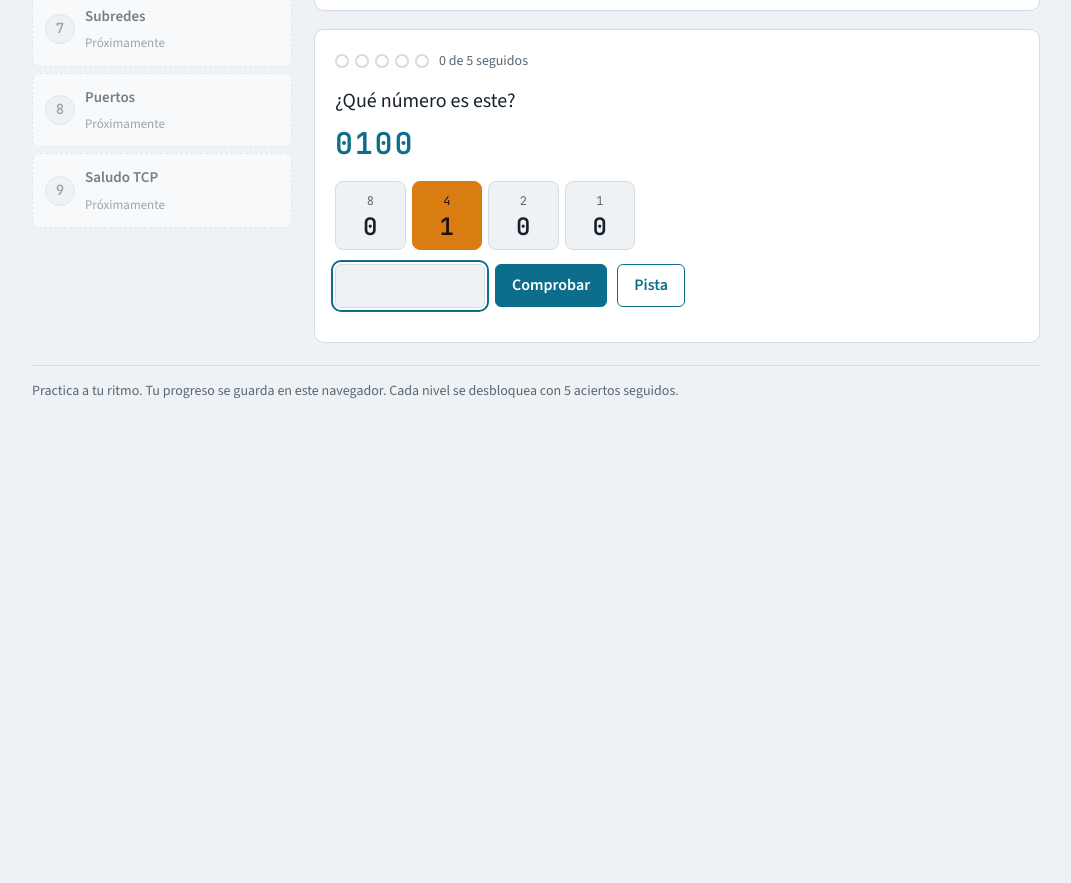
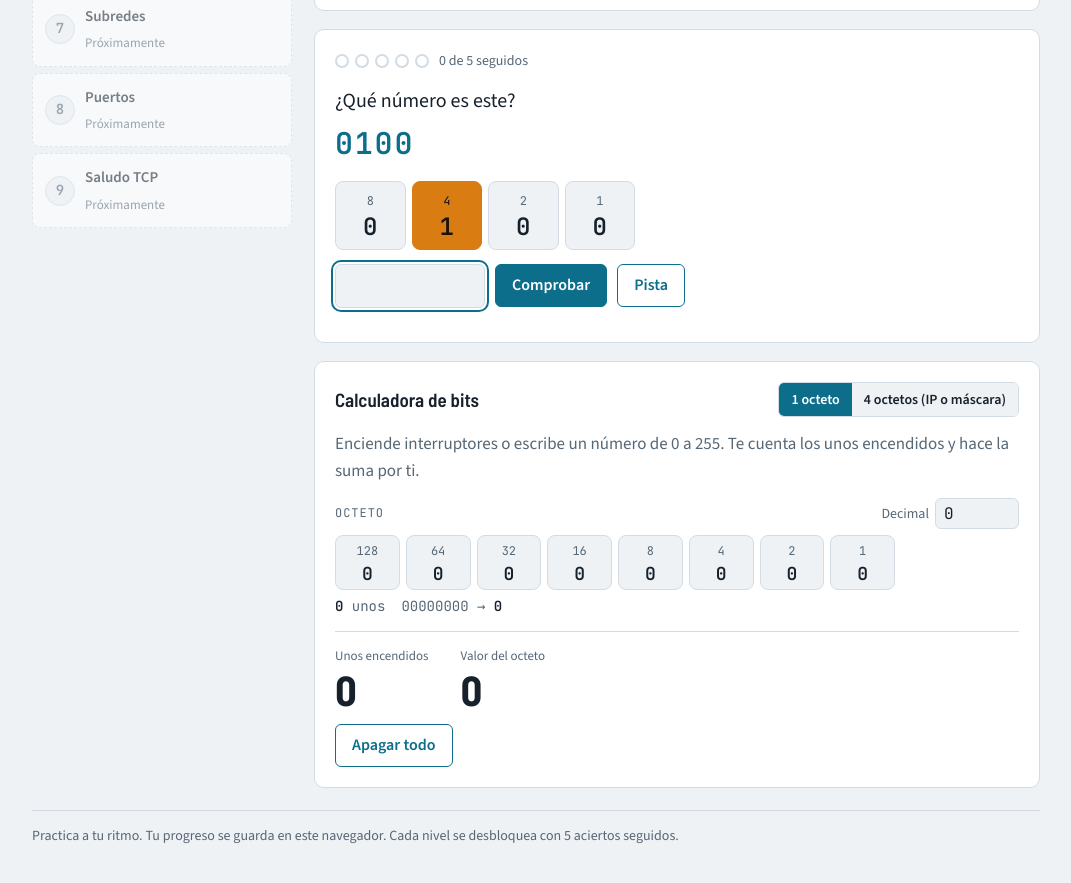
Before and after one commit to Rhuerga-dev/cyber-lab, a plain HTML site: page index.html in a window 1280 px wide. Shown: the part 601-1484 px from the top of the page, without its empty margins (104-1175 px from the left). Before the commit the page ends 1058 px from the top, so only its background shows below. Drawn offline with nearby package versions, Linux system fonts and the light colour scheme.

Commit message:
Añadir calculadora de bits

```diff
--- a/index.html
+++ b/index.html
@@ -96,6 +96,26 @@ button:disabled{opacity:.5;cursor:default}
 .ref td,.ref th{border:1px solid var(--line);padding:4px 10px;text-align:center}
 .ref th{font-family:var(--f-body);color:var(--muted);font-weight:600}
 .tablewrap{overflow-x:auto}
+/* Calculadora */
+.seg{display:flex;border:1px solid var(--line);border-radius:6px;overflow:hidden}
+.segb{font:inherit;font-size:14px;font-weight:600;padding:6px 12px;border:0;background:var(--bg);color:var(--ink);cursor:pointer}
+.segb[aria-pressed="true"]{background:var(--accent);color:var(--accent-ink)}
+.coctets{display:flex;flex-direction:column;gap:16px}
+.coct{display:flex;flex-direction:column;gap:6px;min-width:0}
+.chead{display:flex;justify-content:space-between;align-items:center;gap:10px;flex-wrap:wrap}
+.cin{display:flex;align-items:center;gap:6px;font-size:14px;color:var(--muted)}
+.cin input[type=text]{width:84px;font-size:16px;padding:4px 8px}
+.board.cb .sw{padding:6px 0}
+.board.cb .sw .v{font-size:18px}
+.cread{display:flex;flex-wrap:wrap;gap:4px 16px;font-family:var(--f-mono);font-size:14px;color:var(--muted);overflow-wrap:anywhere}
+.cread b{color:var(--ink)}
+.csum{display:flex;flex-wrap:wrap;gap:12px 32px;border-top:1px solid var(--line);padding-top:14px}
+.ctot{display:flex;flex-direction:column;gap:2px;min-width:0}
+.ctot .k{font-size:13px;color:var(--muted)}
+.bigc{font-family:var(--f-display);font-weight:700;font-size:42px;line-height:1;font-variant-numeric:tabular-nums}
+.ctot .v{font-family:var(--f-mono);font-size:17px;font-weight:600;padding-top:8px;overflow-wrap:anywhere}
+.okc{color:var(--ok)}
+.badc{color:var(--bad)}
 footer{font-size:14px;color:var(--muted);border-top:1px solid var(--line);padding-top:14px}
 footer a{color:var(--accent)}
 </style>
@@ -112,7 +132,22 @@ footer a{color:var(--accent)}
 
   <div class="layout">
     <nav class="path" id="path" aria-label="Niveles"></nav>
-    <main class="main" id="main"></main>
+    <main class="main">
+      <div class="main" id="main"></div>
+      <section class="card" id="calc" aria-labelledby="calc-h">
+        <div class="row" style="justify-content:space-between">
+          <h3 id="calc-h">Calculadora de bits</h3>
+          <div class="seg" role="group" aria-label="Tamaño de la calculadora">
+            <button type="button" class="segb" data-m="1" aria-pressed="true">1 octeto</button>
+            <button type="button" class="segb" data-m="4" aria-pressed="false">4 octetos (IP o máscara)</button>
+          </div>
+        </div>
+        <p class="muted">Enciende interruptores o escribe un número de 0 a 255. Te cuenta los unos encendidos y hace la suma por ti.</p>
+        <div class="coctets" id="calc-octs"></div>
+        <div class="csum" id="calc-sum" aria-live="polite"></div>
+        <div class="row"><button class="btn ghost" id="calc-clear" type="button">Apagar todo</button></div>
+      </section>
+    </main>
   </div>
 
   <footer>Practica a tu ritmo. Tu progreso se guarda en este navegador. Cada nivel se desbloquea con 5 aciertos seguidos.</footer>
@@ -249,6 +284,39 @@ function check(){if(state.answered)return;const L=LEVELS[prog.cur],t=state.targe
   $('#nxt').addEventListener('click',newQ);$('#nxt').focus({preventScroll:true});
 }
 
+/* calculadora de bits */
+const C={mode:1,v:[0,0,0,0]};
+const ones=n=>{let c=0;while(n){c+=n&1;n>>=1}return c};
+function buildCalc(){const n=C.mode;
+  $('#calc-octs').innerHTML=Array.from({length:n},(_,o)=>`<div class="coct">
+    <div class="chead"><span class="eyebrow">${n>1?'Octeto '+(o+1):'Octeto'}</span>
+    <label class="cin">Decimal <input type="text" inputmode="numeric" autocomplete="off" id="calc-in-${o}" data-o="${o}" value="${C.v[o]}"></label></div>
+    <div class="board b8 cb">${W8.map(w=>`<button type="button" class="sw" data-o="${o}" data-w="${w}" aria-pressed="false" aria-label="Octeto ${o+1}, interruptor ${w}"><span class="w">${w}</span><span class="v">0</span></button>`).join('')}</div>
+    <div class="cread" id="calc-r-${o}"></div></div>`).join('');
+  document.querySelectorAll('#calc-octs .sw').forEach(b=>b.addEventListener('click',()=>{C.v[+b.dataset.o]^=+b.dataset.w;paintCalc()}));
+  document.querySelectorAll('#calc-octs input').forEach(i=>i.addEventListener('input',()=>{const o=+i.dataset.o,t=i.value.trim(),v=parseInt(t,10);
+    if(t===''){C.v[o]=0;paintCalc(i)}else if(/^\d+$/.test(t)&&v<=255){C.v[o]=v;paintCalc(i)}}));
+  document.querySelectorAll('.segb').forEach(b=>b.setAttribute('aria-pressed',String(+b.dataset.m===n)));
+  paintCalc();
+}
+function paintCalc(src){const n=C.mode;let total=0;
+  for(let o=0;o<n;o++){const v=C.v[o],k=ones(v);total+=k;
+    document.querySelectorAll(`#calc-octs .sw[data-o="${o}"]`).forEach(b=>{const on=!!(v&+b.dataset.w);b.classList.toggle('on',on);b.setAttribute('aria-pressed',String(on));b.querySelector('.v').textContent=on?1:0});
+    const inp=$('#calc-in-'+o);if(inp!==src)inp.value=v;
+    const parts=W8.filter(w=>v&w);
+    $('#calc-r-'+o).innerHTML=`<span><b>${k}</b> ${k===1?'uno':'unos'}</span><span>${bin(v,8)} → ${parts.length?parts.join(' + ')+' = ':''}<b>${v}</b></span>`;
+  }
+  let h=`<div class="ctot"><span class="k">Unos encendidos</span><span class="bigc">${total}</span></div>`;
+  if(n===1){h+=`<div class="ctot"><span class="k">Valor del octeto</span><span class="bigc">${C.v[0]}</span></div>`}
+  else{const all=C.v.map(x=>bin(x,8)).join(''),valid=/^1*0*$/.test(all);
+    h+=`<div class="ctot"><span class="k">En decimal</span><span class="v">${C.v.join('.')}</span></div>
+      <div class="ctot"><span class="k">¿Es una máscara?</span><span class="v ${valid?'okc':'badc'}">${valid?'Sí → /'+total:'No: los unos no van seguidos desde la izquierda'}</span></div>`}
+  $('#calc-sum').innerHTML=h;
+}
+document.querySelectorAll('.segb').forEach(b=>b.addEventListener('click',()=>{C.mode=+b.dataset.m;buildCalc()}));
+$('#calc-clear').addEventListener('click',()=>{C.v=[0,0,0,0];paintCalc()});
+buildCalc();
+
 render();
 })();
 </script>
```
